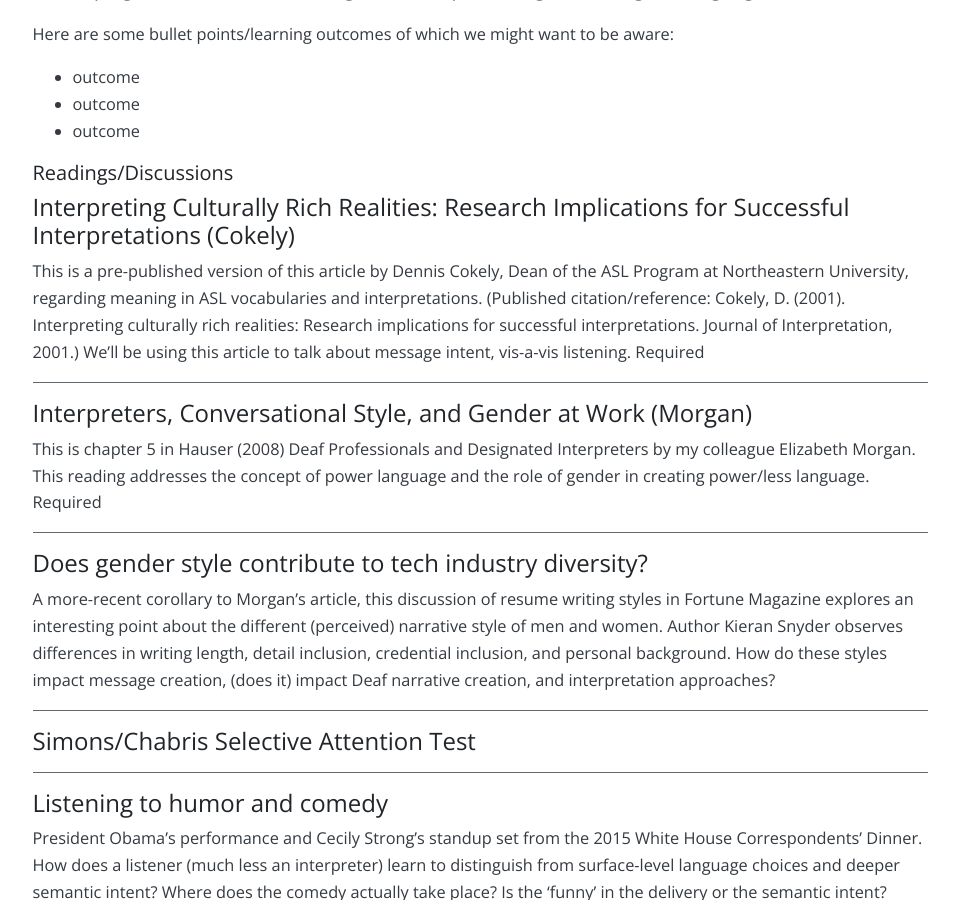
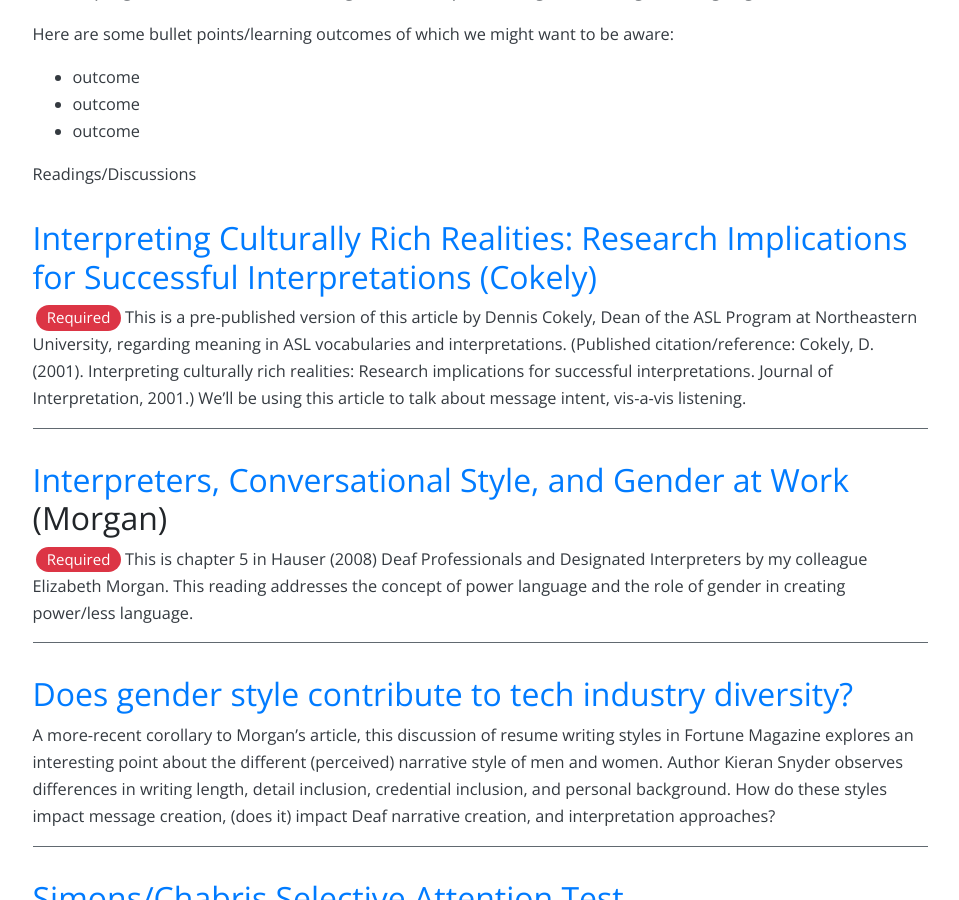
Before and after one commit to intrpr/jekyll-portfol-test, a Jekyll site: the page built from _posts/2019-06-09-attending-and-listening.md, in a window 1280 px wide and 900 px high, scrolled down 354 px. Shown: the whole window, without its empty margins (160-1119 px from the left). Built offline with Jekyll 4.4.1, drawn with Linux system fonts in a browser that asks for light colours; nearby versions of some CDN libraries; our own code applies the rules of GitHub Pages for plain Markdown files; comment, search, counter and statistics services are not loaded.

Commit message:
Update 2019-06-09-attending-and-listening.md

```diff
--- a/_posts/2019-06-09-attending-and-listening.md
+++ b/_posts/2019-06-09-attending-and-listening.md
@@ -14,40 +14,40 @@
 * outcome
 * outcome
 
-##### Readings/Discussions
+Readings/Discussions
 
-#### Interpreting Culturally Rich Realities: Research Implications for Successful Interpretations (Cokely)
-This is a pre-published version of this article by Dennis Cokely, Dean of the ASL Program at Northeastern University, regarding meaning in ASL vocabularies and interpretations. (Published citation/reference: Cokely, D. (2001). Interpreting culturally rich realities: Research implications for successful interpretations. Journal of Interpretation, 2001.) We’ll be using this article to talk about message intent, vis-a-vis listening. Required
+## [Interpreting Culturally Rich Realities: Research Implications for Successful Interpretations (Cokely)](http://)
+<span class="badge badge-pill badge-danger">Required</span> This is a pre-published version of this article by Dennis Cokely, Dean of the ASL Program at Northeastern University, regarding meaning in ASL vocabularies and interpretations. (Published citation/reference: Cokely, D. (2001). Interpreting culturally rich realities: Research implications for successful interpretations. Journal of Interpretation, 2001.) We’ll be using this article to talk about message intent, vis-a-vis listening.
 
 ***
 
-#### Interpreters, Conversational Style, and Gender at Work (Morgan)
-This is chapter 5 in Hauser (2008) Deaf Professionals and Designated Interpreters by my colleague Elizabeth Morgan. This reading addresses the concept of power language and the role of gender in creating power/less language. Required
+## [Interpreters, Conversational Style, and Gender at Work](http://) (Morgan)
+<span class="badge badge-pill badge-danger">Required</span> This is chapter 5 in Hauser (2008) Deaf Professionals and Designated Interpreters by my colleague Elizabeth Morgan. This reading addresses the concept of power language and the role of gender in creating power/less language.
 
 ***
 
-#### Does gender style contribute to tech industry diversity?
+## [Does gender style contribute to tech industry diversity?](http://)
 A more-recent corollary to Morgan’s article, this discussion of resume writing styles in Fortune Magazine explores an interesting point about the different (perceived) narrative style of men and women. Author Kieran Snyder observes differences in writing length, detail inclusion, credential inclusion, and personal background. How do these styles impact message creation, (does it) impact Deaf narrative creation, and interpretation approaches?
 
 ***
 
-#### Simons/Chabris Selective Attention Test
+## [Simons/Chabris Selective Attention Test](http://)
 
 ***
 
-#### Listening to humor and comedy
+## [Listening to humor and comedy](http://)
 President Obama’s performance and Cecily Strong’s standup set from the 2015 White House Correspondents’ Dinner. How does a listener (much less an interpreter) learn to distinguish from surface-level language choices and deeper semantic intent? Where does the comedy actually take place? Is the ‘funny’ in the delivery or the semantic intent? What is required to render L1 semantics in an L2?
 
 ***
 
-#### How to Wield Empathy
+## [How to Wield Empathy](http://)
 Admittedly, this article has nothing directly to do with SL interpreting; it’s about user experience design, the practice of getting into the psychology of web/internet use. But replace “design” with “interpret” and the sentiment takes on a new light. Is there room for ‘user/consumer’ empathy in our work?
 
 ***
 
-#### Powerless language: Are your words holding you back?
+## [Powerless language: Are your words holding you back?](http://)
 
 ***
 
-#### Eye fixation study
+## [Eye fixation study](http://)
 Eye fixation study results show how we actually read and process texts. What implications does this have for interpreters?
```
